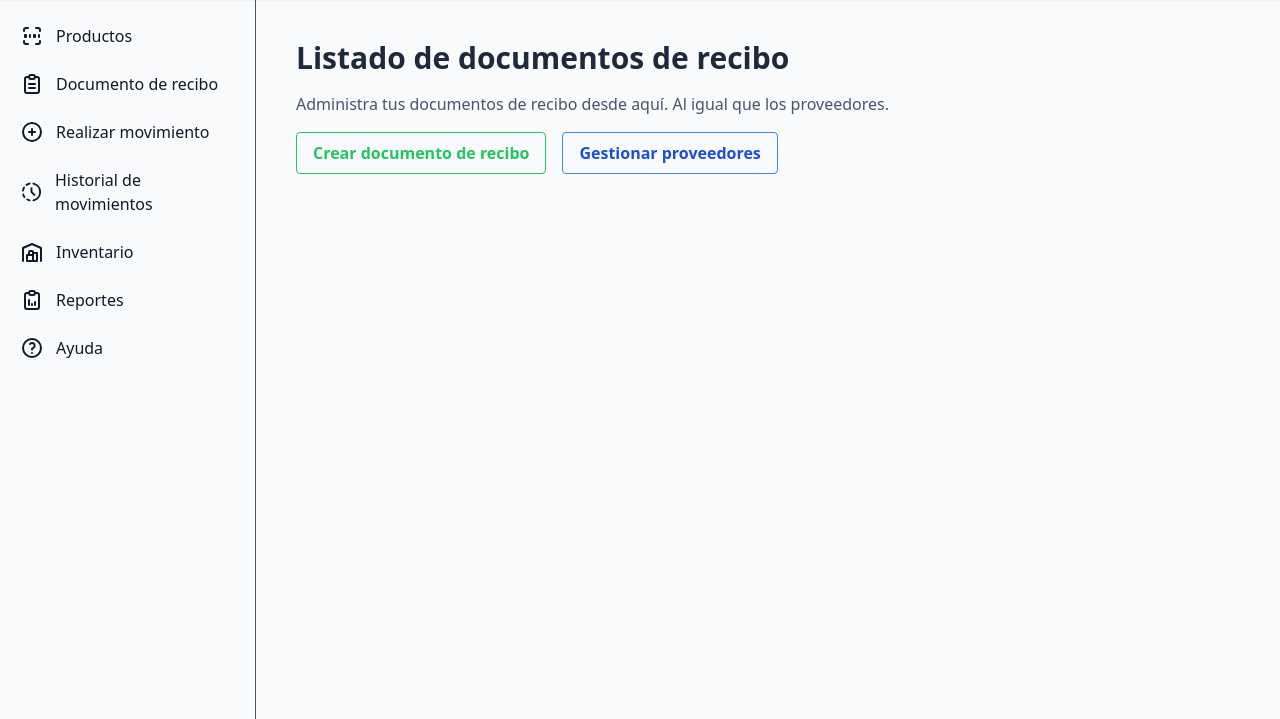
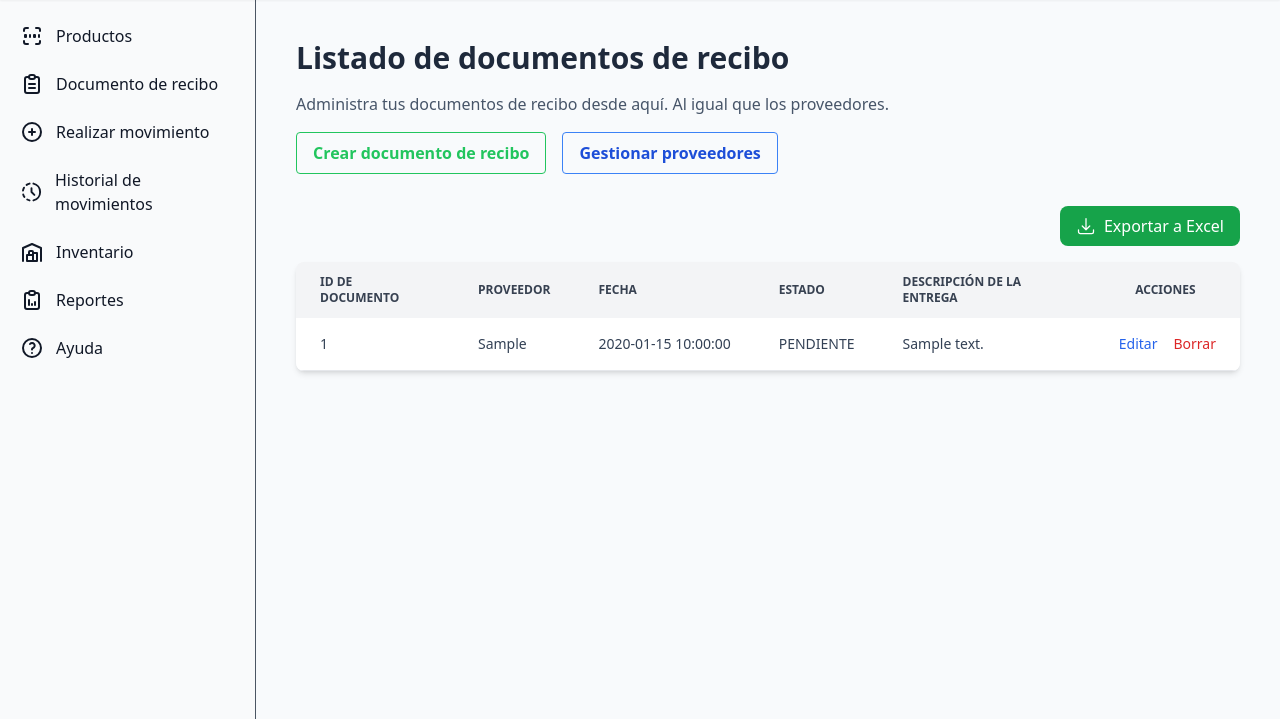
Before and after one commit to juansalgado12/wms, a Flask app: page /documento_recibo/ in a window 1280 px wide. Shown: the part 80-799 px from the top of the page. Run offline with Flask 3, Linux system fonts and the light colour scheme; the visitor is signed in with stand-in values (Sample User, id 1); tables that the repository leaves empty hold one stand-in row (values such as "Sample post"); some libraries are stand-ins or nearby versions.

Commit message:
Añadida funcionalidad para mostrar un listado de documentos de recibo con detalles como proveedor, fecha, estado y acciones, además de implementar el botón para exportar a excel (sin funcionamiento de momento).

```diff
--- a/wmsr/templates/documento_recibo/listadocumentos.html
+++ b/wmsr/templates/documento_recibo/listadocumentos.html
@@ -17,7 +17,64 @@
       <a href="{{url_for('proveedores.lista_proveedores')}}" class="bg-transparent text-blue-700 font-semibold hover:text-white py-2 px-4 border border-blue-500 hover:border-white rounded flex items-center"
         id="dropdownButton">Gestionar proveedores</a>
     </div>
+  </div> <!-- Cerrado: contenedor de botones -->
 
+  <div class="flex justify-end mb-4">
+  <a href="{{ url_for('proveedores.exportar_proveedores_excel') }}"
+     class="inline-flex items-center px-4 py-2 bg-green-600 text-white rounded-lg hover:bg-green-700 transition">
+
+    <svg xmlns="http://www.w3.org/2000/svg"
+         fill="none" viewBox="0 0 24 24"
+         stroke-width="1.5" stroke="currentColor"
+         class="w-5 h-5 mr-2" aria-hidden="true">
+      <path stroke-linecap="round" stroke-linejoin="round"
+            d="M3 16.5v2.25A2.25 2.25 0 0 0 5.25 21h13.5A2.25 2.25 0 0 0 21 18.75V16.5M16.5 12 12 16.5m0 0L7.5 12m4.5 4.5V3" />
+    </svg>
+
+    <span>Exportar a Excel</span>
+  </a>
+</div>
+
+  <div class="relative overflow-x-auto shadow-md sm:rounded-lg">
+    <table class="min-w-full text-sm text-left text-gray-700 dark:text-gray-300">
+      <thead class="text-xs uppercase bg-gray-100 dark:bg-gray-700 dark:text-gray-300">
+        <tr>
+          <th class="px-6 py-3">ID de documento</th>
+          <th class="px-6 py-3">Proveedor</th>
+          <th class="px-6 py-3">Fecha</th>
+          <th class="px-6 py-3">Estado</th>
+          <th class="px-6 py-3">Descripción de la entrega</th>
+          <th class="px-6 py-3 text-center">Acciones</th>
+        </tr>
+      </thead>
+
+      <tbody>
+        {% for documento in documentos | reverse %}
+        <tr
+          class="bg-white border-b dark:bg-gray-800 dark:border-gray-700 hover:bg-gray-50 dark:hover:bg-gray-600 transition">
+          <td class="px-6 py-4 whitespace-nowrap text-slate-700 dark:text-gray-200">{{ documento.doc_id }}</td>
+          <td class="px-6 py-4 whitespace-nowrap text-slate-700 dark:text-gray-200">{{ proveedores_map.get(documento.doc_id_proveedor) }}</td>
+          <td class="px-6 py-4 whitespace-nowrap text-slate-700 dark:text-gray-200">{{ documento.doc_fecha }}</td>
+          <td class="px-6 py-4 whitespace-nowrap text-slate-700 dark:text-gray-200">{{ documento.doc_estado }}</td>
+          <td class="px-6 py-4 text-slate-700 dark:text-gray-200">{{ documento.doc_descripcion }}</td>
+
+          <td class="px-6 py-4 text-center">
+            <div class="flex justify-center items-center gap-3">
+              <a href="#" class="font-medium text-blue-600 dark:text-blue-500 hover:underline">
+                <span class="ml-1 hidden sm:inline">Editar</span>
+              </a>
+              <a href="#" onclick="return confirm('¿Está seguro de que desea eliminar este proveedor?');"
+                class="font-medium text-red-600 dark:text-red-500 hover:underline">
+                <span class="ml-1 hidden sm:inline">Borrar</span>
+              </a>
+            </div>
+          </td>
+        </tr>
+        {% endfor %}
+      </tbody>
+    </table>
   </div>
+
+</div>
 </div>
 {% endblock %}
```
